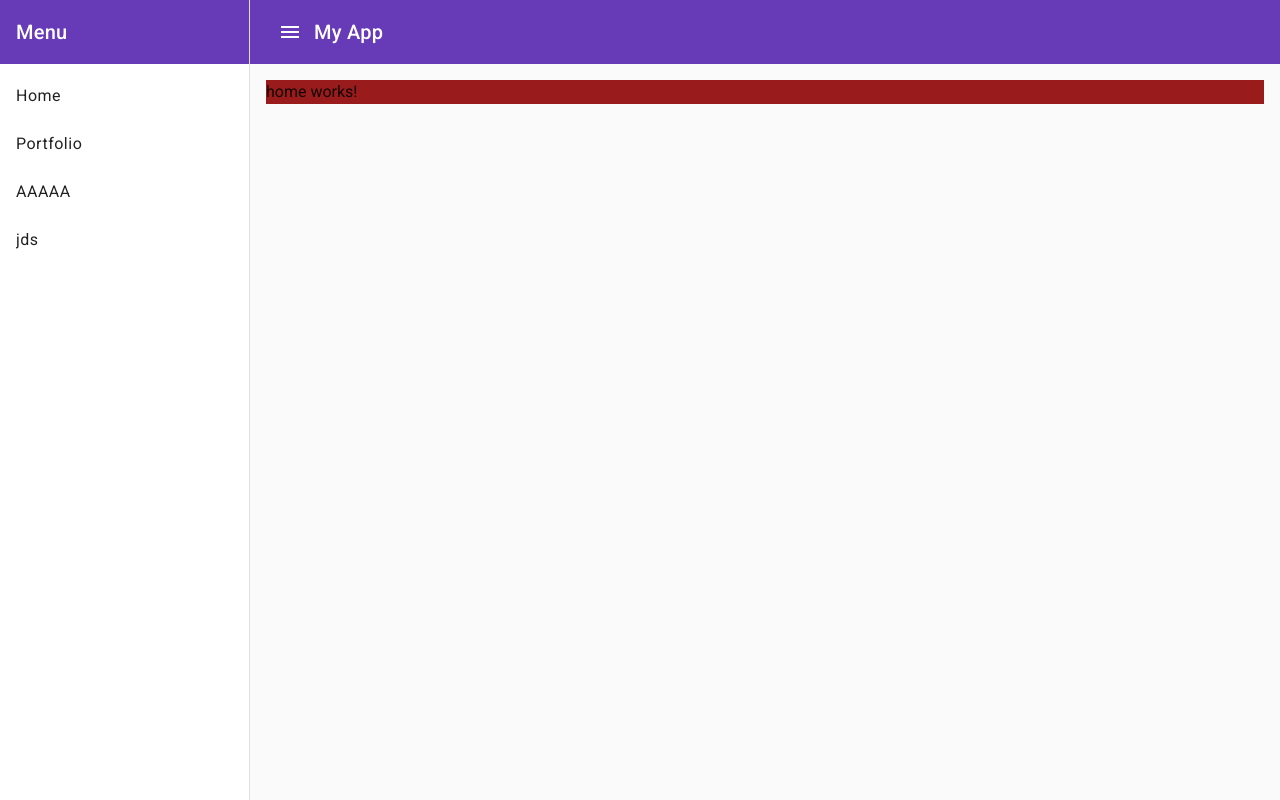
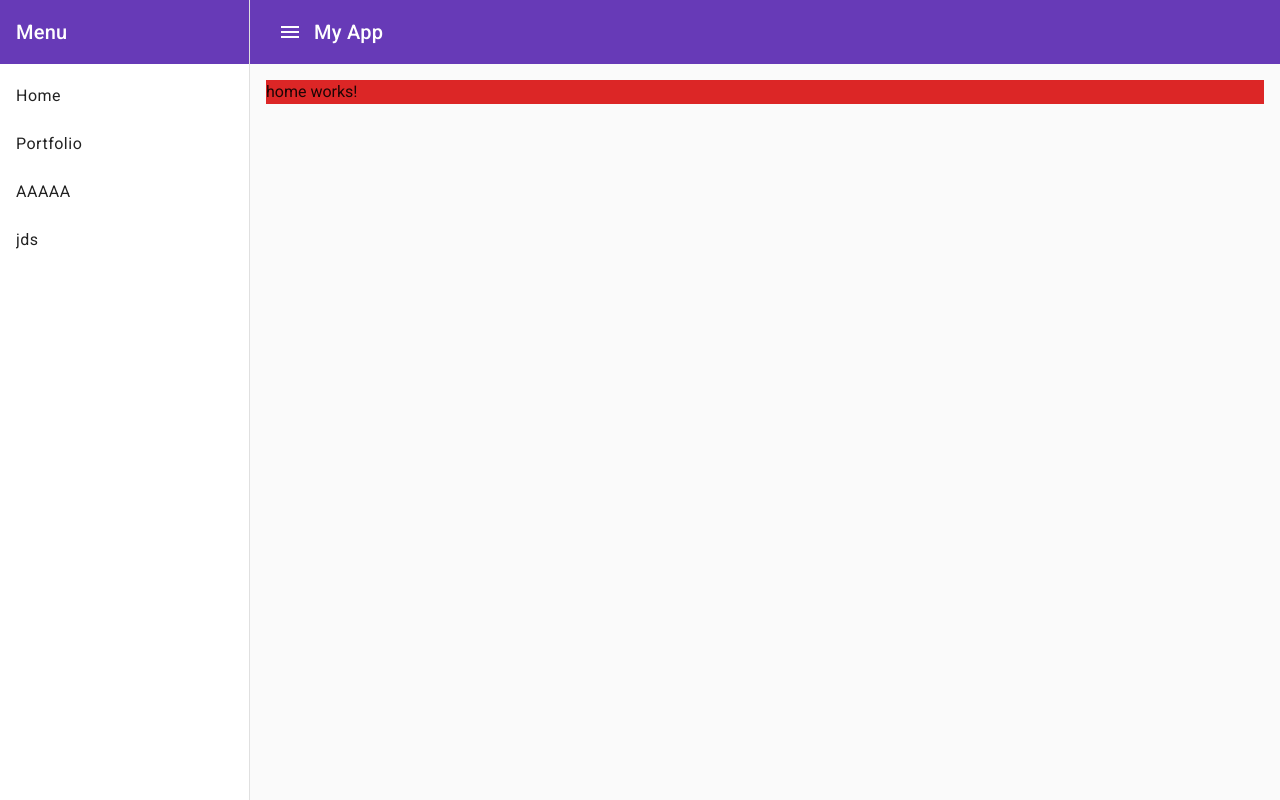
Before and after one commit to mastakimm/my-interface, an Angular app: page /home in a window 1280 px wide. Built offline with nearby package versions, Linux system fonts and the light colour scheme.

Commit message:
test webhook

```diff
--- a/src/app/home/home.component.html
+++ b/src/app/home/home.component.html
@@ -1 +1 @@
-<p class="bg-red-800">home works!</p>
+<p class="bg-red-600">home works!</p>
```
